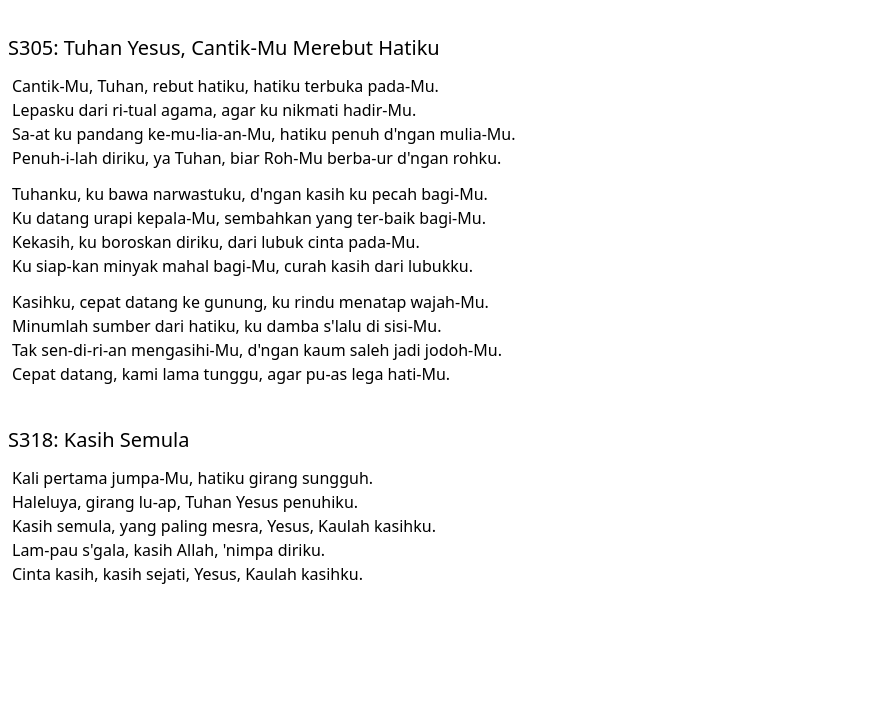
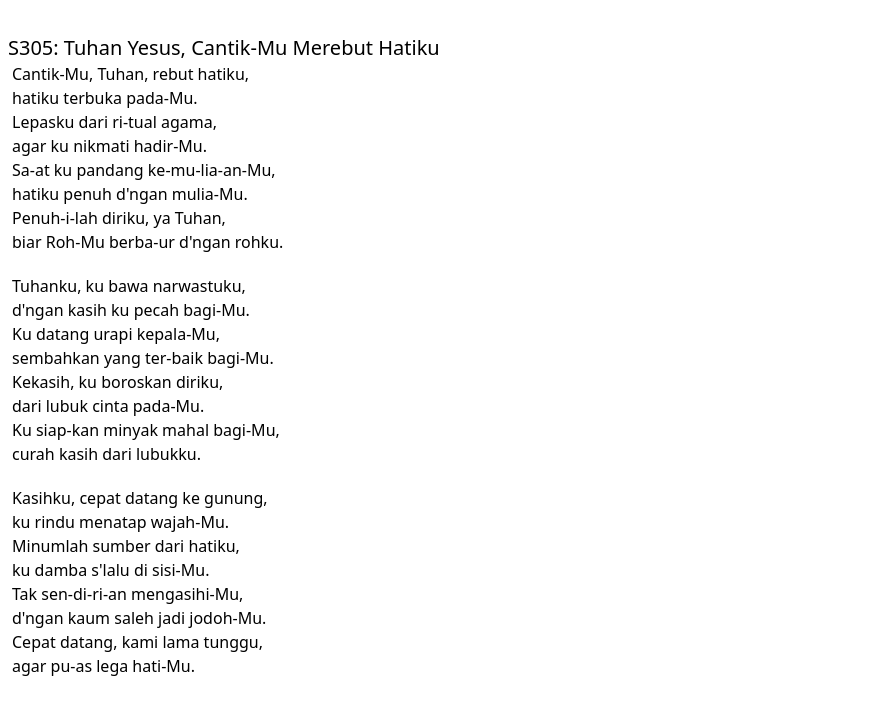
Before and after one commit to ChipzCiptadi/wedding-placeholder, a website: page src/kidung.html in a window 1280 px wide. Shown: the part 54-769 px from the top of the page, without its empty margins (0-870 px from the left). Drawn offline with Linux system fonts and the light colour scheme.

Commit message:
update font

```diff
--- a/src/kidung.html
+++ b/src/kidung.html
@@ -5,7 +5,7 @@
     <meta name="viewport" content="width=device-width, initial-scale=1.0">
     <title>Wedding of Ciptadi and Widya</title>
 
-    <link rel="stylesheet" href="../dist/output.css">
+    <link rel="stylesheet" href="./output.css">
 </head>
 <body>
     <div class="container mx-auto">
@@ -13,35 +13,52 @@
 
         <div class="mx-2 my-10">
             <h2>S305: Tuhan Yesus, Cantik-Mu Merebut Hatiku</h2>
-            <p class="ml-1 my-3 text-xs md:text-base">
-                Cantik-Mu, Tuhan, rebut hatiku, hatiku terbuka pada-Mu.<br>
-                Lepasku dari ri-tual agama, agar ku nikmati hadir-Mu.<br>
-                Sa-at ku pandang ke-mu-lia-an-Mu, hatiku penuh d'ngan mulia-Mu.<br>
-                Penuh-i-lah diriku, ya Tuhan, biar Roh-Mu berba-ur d'ngan rohku.<br>
+            <p class="ml-1 mb-5 text-base">
+                Cantik-Mu, Tuhan, rebut hatiku,<br>
+                hatiku terbuka pada-Mu.<br>
+                Lepasku dari ri-tual agama,<br>
+                agar ku nikmati hadir-Mu.<br>
+                Sa-at ku pandang ke-mu-lia-an-Mu,<br>
+                hatiku penuh d'ngan mulia-Mu.<br>
+                Penuh-i-lah diriku, ya Tuhan,<br>
+                biar Roh-Mu berba-ur d'ngan rohku.<br>
             </p>
 
-            <p class="ml-1 my-3 text-xs md:text-base">
-                Tuhanku, ku bawa narwastuku, d'ngan kasih ku pecah bagi-Mu.<br>
-                Ku datang urapi kepala-Mu, sembahkan yang ter-baik bagi-Mu.<br>
-                Kekasih, ku boroskan diriku, dari lubuk cinta pada-Mu.<br>
-                Ku siap-kan minyak mahal bagi-Mu, curah kasih dari lubukku.<br>
+            <p class="ml-1 mb-5 text-base">
+                Tuhanku, ku bawa narwastuku,<br>
+                d'ngan kasih ku pecah bagi-Mu.<br>
+                Ku datang urapi kepala-Mu,<br>
+                sembahkan yang ter-baik bagi-Mu.<br>
+                Kekasih, ku boroskan diriku,<br>
+                dari lubuk cinta pada-Mu.<br>
+                Ku siap-kan minyak mahal bagi-Mu,<br>
+                curah kasih dari lubukku.<br>
             </p>
 
-            <p class="ml-1 my-3 text-xs md:text-base">
-                Kasihku, cepat datang ke gunung, ku rindu menatap wajah-Mu.<br>
-                Minumlah sumber dari hatiku, ku damba s'lalu di sisi-Mu.<br>
-                Tak sen-di-ri-an mengasihi-Mu, d'ngan kaum saleh jadi jodoh-Mu.<br>
-                Cepat datang, kami lama tunggu, agar pu-as lega hati-Mu.<br>
+            <p class="ml-1 mb-5 text-base">
+                Kasihku, cepat datang ke gunung,<br>
+                ku rindu menatap wajah-Mu.<br>
+                Minumlah sumber dari hatiku,<br>
+                ku damba s'lalu di sisi-Mu.<br>
+                Tak sen-di-ri-an mengasihi-Mu,<br>
+                d'ngan kaum saleh jadi jodoh-Mu.<br>
+                Cepat datang, kami lama tunggu,<br>
+                agar pu-as lega hati-Mu.<br>
             </p>
         </div>
         <div class="mx-2 my-10">
             <h2>S318: Kasih Semula</h2>
-            <p class="ml-1 my-3 text-xs md:text-base">
-                Kali pertama jumpa-Mu, hatiku girang sungguh.<br>
-                Haleluya, girang lu-ap, Tuhan Yesus penuhiku.<br>
-                Kasih semula, yang paling mesra, Yesus, Kaulah kasihku.<br>
-                Lam-pau s'gala, kasih Allah, 'nimpa diriku.<br>
-                Cinta kasih, kasih sejati, Yesus, Kaulah kasihku.<br>
+            <p class="ml-1 mb-5 text-base">
+                Kali pertama jumpa-Mu,<br>
+                hatiku girang sungguh.<br>
+                Haleluya, girang lu-ap,<br>
+                Tuhan Yesus penuhiku.<br>
+                Kasih semula, yang paling mesra,<br>
+                Yesus, Kaulah kasihku.<br>
+                Lam-pau s'gala, kasih Allah,<br>
+                'nimpa diriku.<br>
+                Cinta kasih, kasih sejati,<br>
+                Yesus, Kaulah kasihku.<br>
             </p>
         </div>
     </div>
```
Also changed, not shown: src/index.html (+1 -1 lines), dist/index.html (deleted), dist/kidung.html (deleted), dist/output.css (deleted), src/output.css (added).
